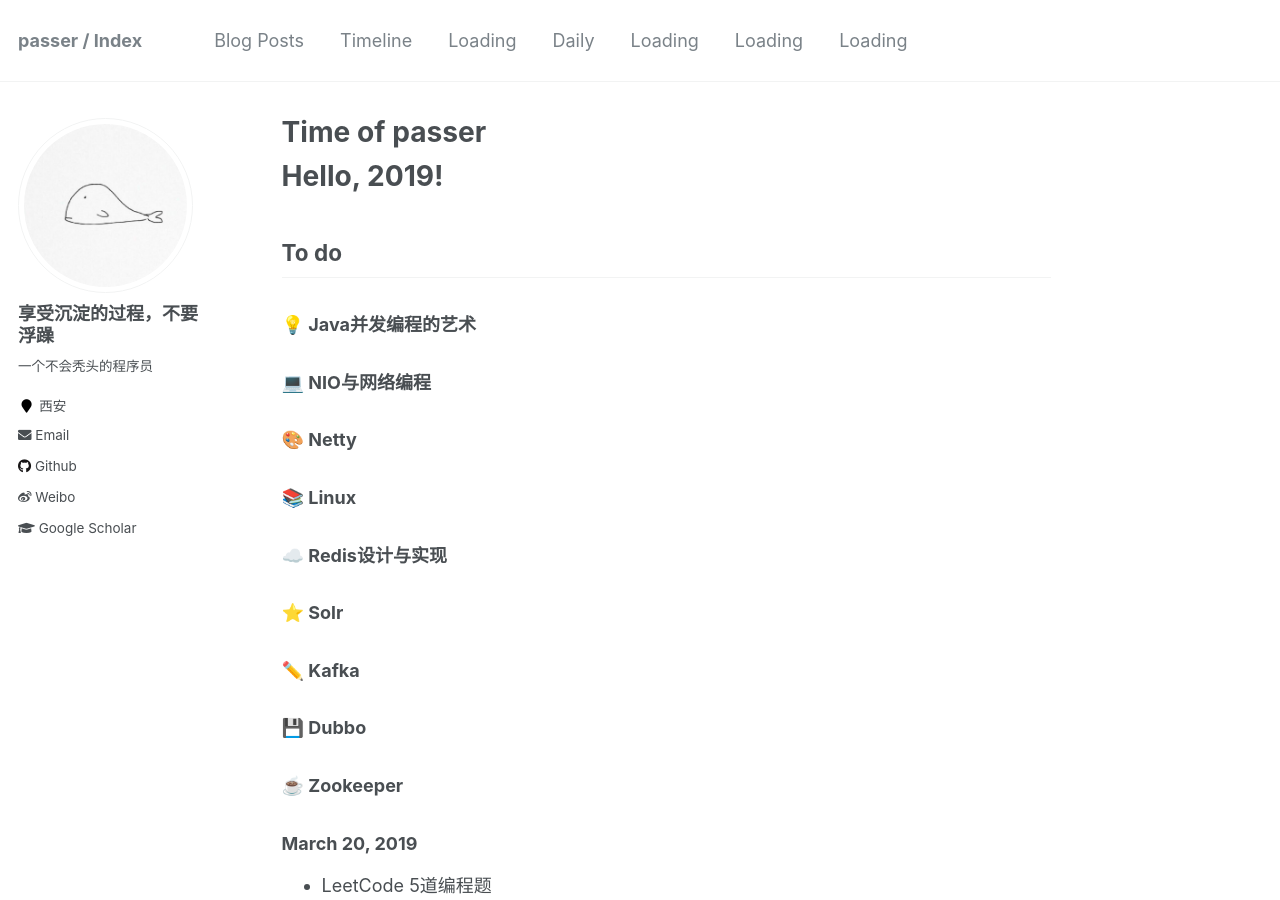
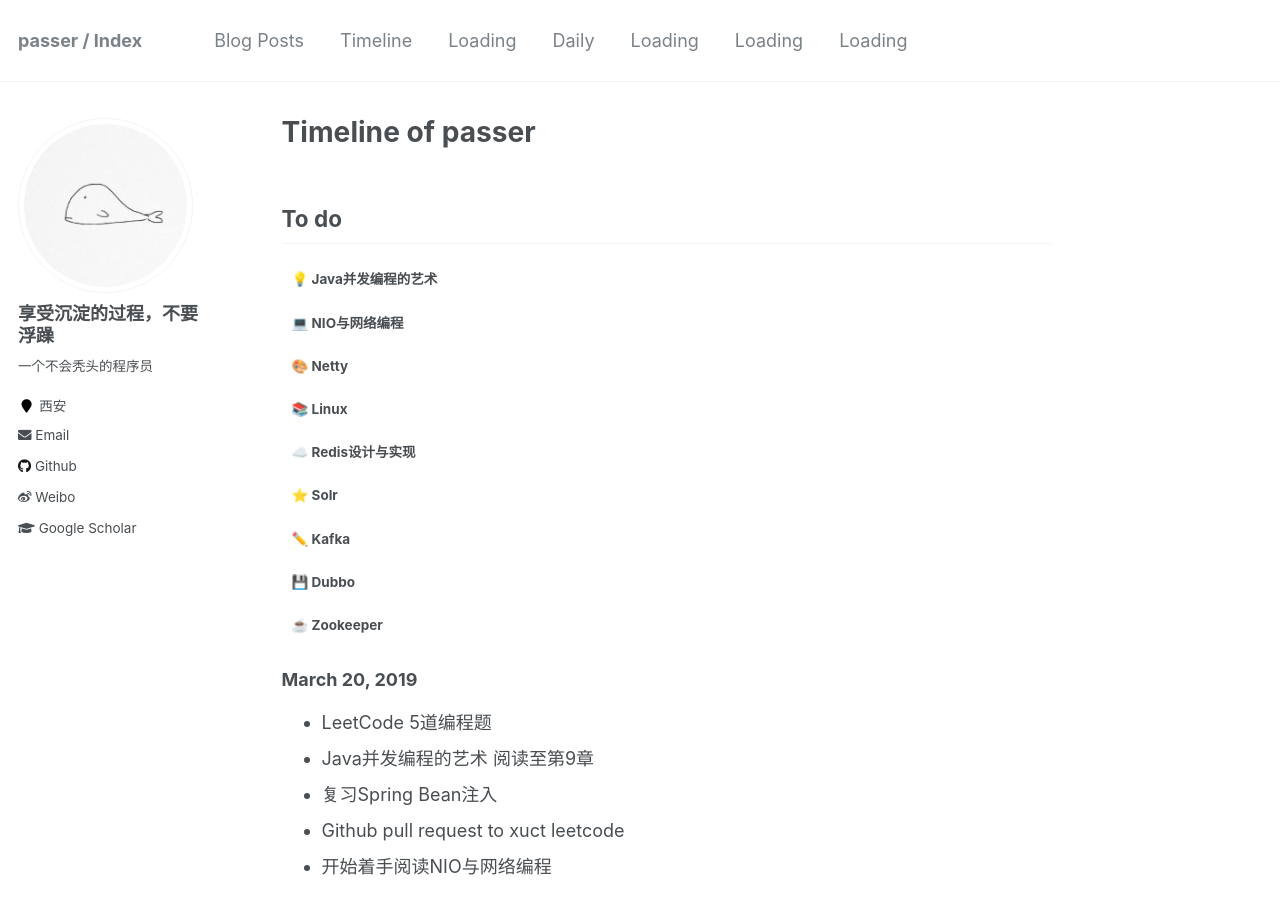
Before and after one commit to icankeep/icankeep.github.io, a Jekyll site: the page built from _pages/timeline.md, in a window 1280 px wide and 900 px high. Built offline with Jekyll 4.4.1, drawn with Linux system fonts in a browser that asks for light colours.

Commit message:
AutoPush

```diff
--- a/_pages/timeline.md
+++ b/_pages/timeline.md
@@ -1,22 +1,22 @@
 ---
 permalink: /timeline/
-title: "Time of passer"
+title: "Timeline of passer"
 excerpt: "Timeline"
 author_profile: true
 redirect_from:
   - /timeline.html
 ---
-# Hello, 2019!
+
 ## To do
-### 💡 Java并发编程的艺术
-### 💻 NIO与网络编程
-### 🎨 Netty
-### 📚 Linux
-### ☁️ Redis设计与实现
-### ⭐️ Solr
-### ✏️ Kafka
-### 💾 Dubbo
-### ☕️ Zookeeper
+#### &ensp; 💡 Java并发编程的艺术
+#### &ensp; 💻 NIO与网络编程
+#### &ensp; 🎨 Netty
+#### &ensp; 📚 Linux
+#### &ensp; ☁️ Redis设计与实现
+#### &ensp; ⭐️ Solr
+#### &ensp; ✏️ Kafka
+#### &ensp; 💾 Dubbo
+#### &ensp; ☕️ Zookeeper
 
 ### March 20, 2019
 * LeetCode 5道编程题
@@ -25,8 +25,8 @@ redirect_from:
 * Github pull request to xuct leetcode
 * 开始着手阅读NIO与网络编程
 
-# Completed
-### 2019.3
-### 💡 深入理解Java虚拟机
-### 💻 剑指Offer 66道题
-### 🎨 深入浅出MySQL
+## Completed
+### &ensp; 2019.3
+### &ensp;&ensp; 💡 深入理解Java虚拟机
+### &ensp;&ensp; 💻 剑指Offer 66道题
+### &ensp;&ensp; 🎨 深入浅出MySQL
```
